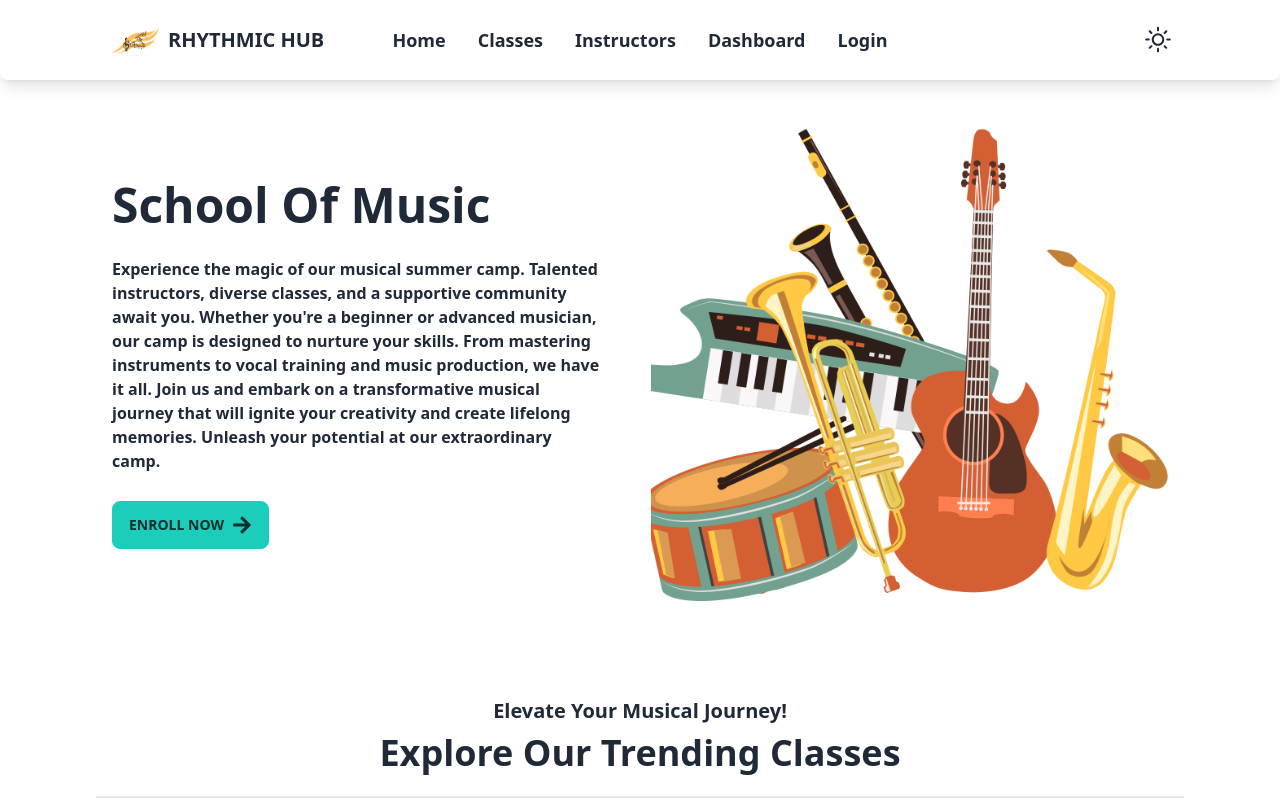
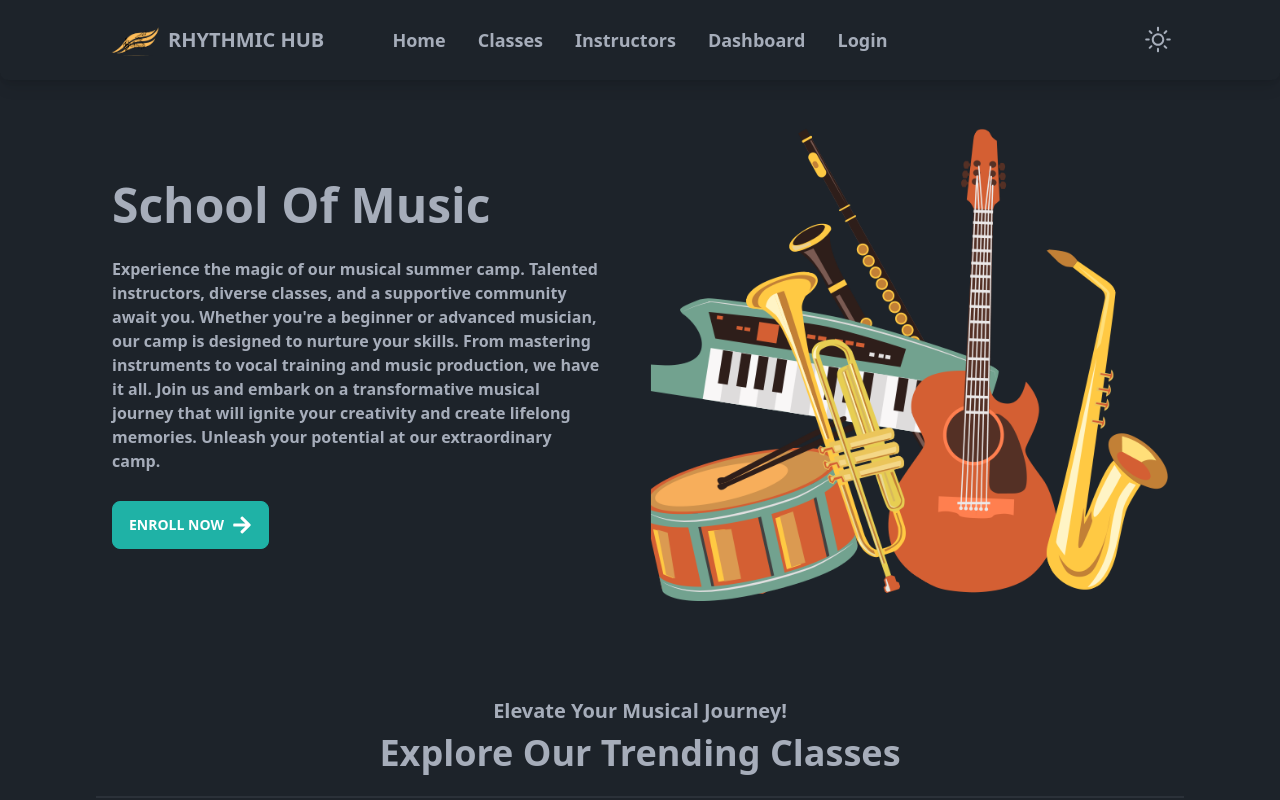
Before and after one commit to parthoroy77/Project-Rhythmic-Hub-Client, a React (Vite) app: page / in a window 1280 px wide. Both pictures are taken after a click on the button 1157 px from the left and 40 px from the top of the page. Shown: the top 800 px of the page. Built offline with nearby package versions, Linux system fonts and the light colour scheme; no server answers.

Commit message:
day night mode added

```diff
--- a/index.html
+++ b/index.html
@@ -1,5 +1,5 @@
 <!DOCTYPE html>
-<html lang="en" data-theme="light">
+<html lang="en" id="theme">
   <head>
     <meta charset="UTF-8" />
     <link rel="icon" type="image/svg+xml" href="/rhythmic-hub.png" />
--- a/src/pages/Dashboard/ManageClass/ManageClass.jsx
+++ b/src/pages/Dashboard/ManageClass/ManageClass.jsx
@@ -104,6 +104,7 @@ const ManageClass = () => {
                                         </button>
                                         <Link to={`/dashboard/feedback/${item._id}`}>
                                             <button
+                                                disabled={item.status !== 'deny'}
                                                 className='btn btn-xs btn-primary'>Feedback
                                             </button>
                                         </Link>
--- a/src/pages/Shared/Navbar/Navbar.jsx
+++ b/src/pages/Shared/Navbar/Navbar.jsx
@@ -1,12 +1,16 @@
-import React from 'react';
+import React, { useEffect, useState } from 'react';
 import { Link } from 'react-router-dom';
 import logo from '../../../assets/logo/rhythmic-hub.png'
-import { WiDaySunny } from 'react-icons/wi'
+import { WiDaySunny, WiNightAltCloudy, WiNightAltHail, WiNightAltSnow } from 'react-icons/wi'
 import { HiUserCircle } from 'react-icons/hi'
 import useAuth from '../../../hooks/useAuth';
 import { toast } from 'react-hot-toast';
 const Navbar = () => {
     const { user, logOut } = useAuth();
+    const [isDarkMode, setIsDarkMode] = useState(false);
+    const toggleTheme = () => {
+        setIsDarkMode(!isDarkMode);
+    };
     const handleLogOut = () => {
         logOut().then(result => toast.success("Log Out Successfully")).catch(err => toast.error(err.message))
     }
@@ -20,8 +24,14 @@ const Navbar = () => {
                 : <><li><Link to={'/login'}>Login</Link></li></>
         }
     </>
+    useEffect(() => {
+        const htmlElement = document.getElementById('theme');
+        if (htmlElement) {
+            htmlElement.setAttribute('data-theme', isDarkMode ? 'dark' : 'light');
+        }
+    }, [isDarkMode]);
     return (
-        <div className='px-4 lg:px-24 shadow-lg rounded-lg bg-white'>
+        <div className='px-4 lg:px-24 shadow-lg rounded-lg '>
             <div className="navbar rounded-md ">
                 <div className="navbar-start">
                     <div className="dropdown">
@@ -49,9 +59,21 @@ const Navbar = () => {
                     </ul>
                 </div>
                 <div className='navbar-end flex gap-3'>
-                    <button>
-                        <WiDaySunny className='text-4xl'></WiDaySunny>
+                    <button onClick={toggleTheme}>
+                        {
+                            isDarkMode ? <WiDaySunny className='text-4xl'></WiDaySunny>
+                                : <WiNightAltCloudy className='text-4xl'></WiNightAltCloudy>
+                        }
+
+
                     </button>
+                    {
+                        user && <label tabIndex={0} title={user.displayName} className="btn btn-ghost btn-circle avatar">
+                            <div className="w-14 rounded-full">
+                                <img src={user.photoURL} />
+                            </div>
+                        </label>
+                    }
                 </div>
             </div>
         </div>
```
